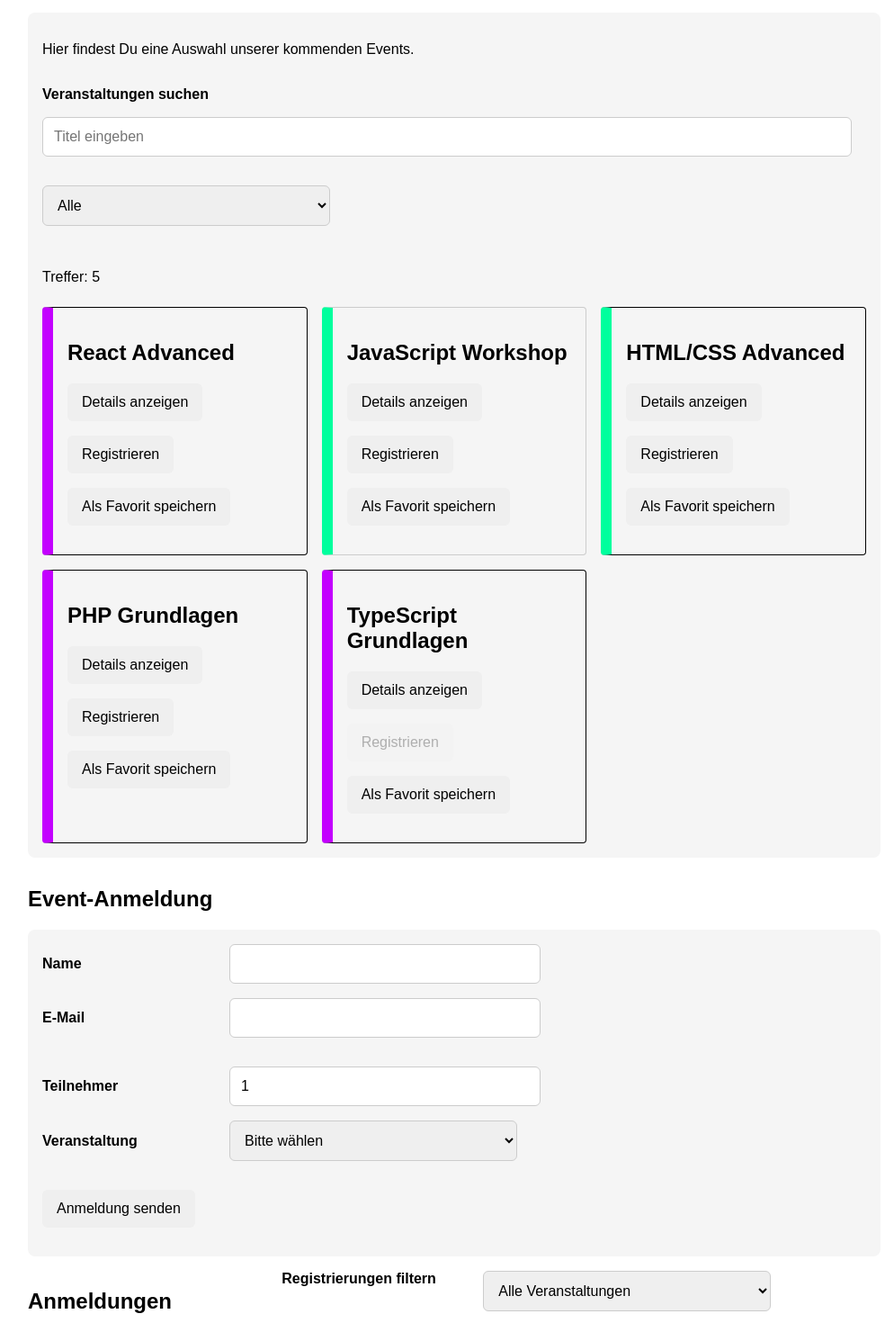
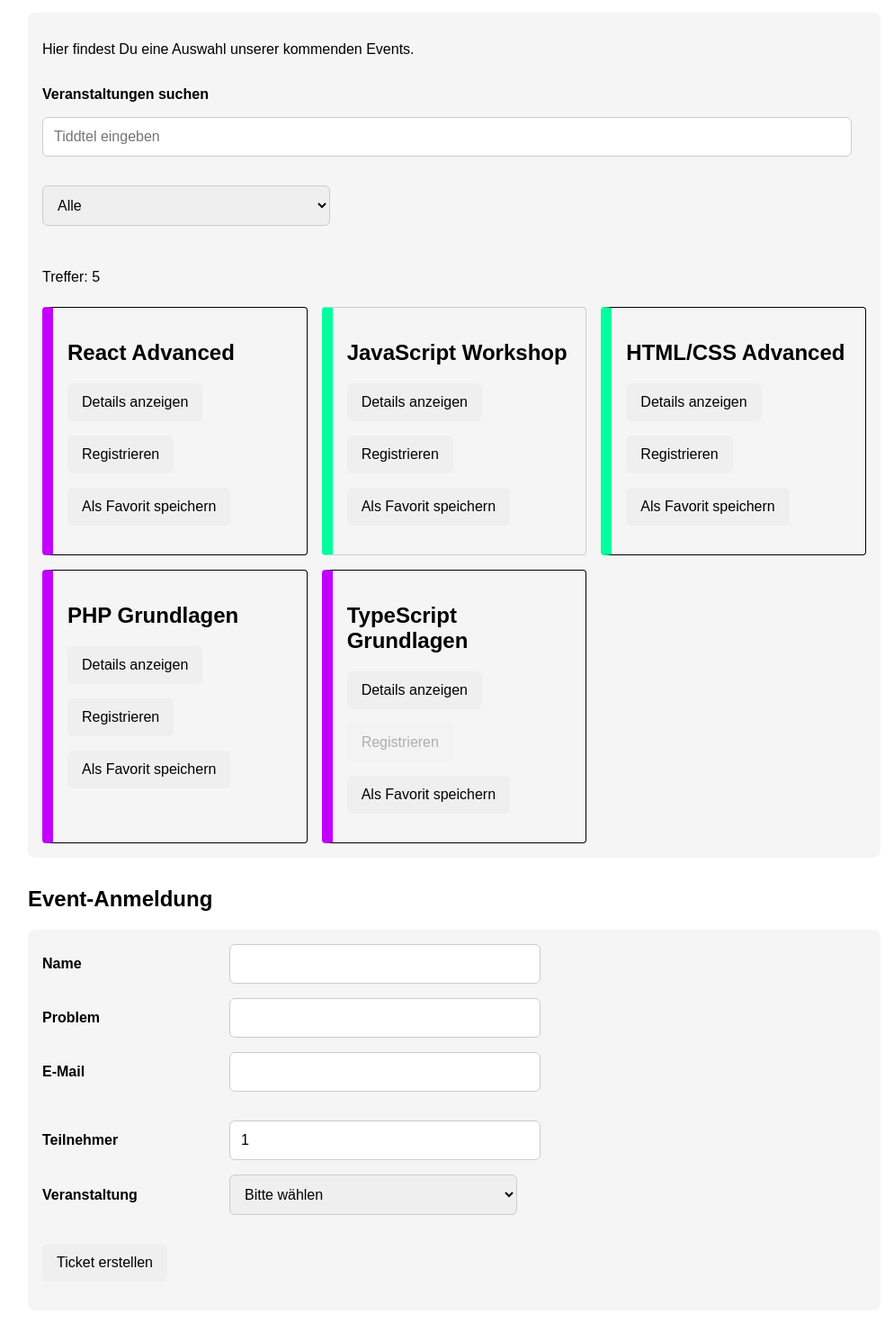
Before and after one commit to KaiGeyer/eventplanner, a React (Vite) app: page / in a window 1280 px wide. Shown: the part 120-1590 px from the top of the page at 90% size, without its empty margins (135-1129 px from the left). Built offline with nearby package versions, Linux system fonts and the light colour scheme.

Commit message:
complete everything Mi II

```diff
--- a/src/components/RegistrationForm.jsx
+++ b/src/components/RegistrationForm.jsx
@@ -21,6 +21,21 @@ export default function RegistrationForm({
                         onChange={onChange}
                     />
                 </div>
+                <div>
+                    <label htmlFor="Problem">
+                        Problem
+                    </label>
+                    <input
+                        ref={inputRefs.problem}
+                        type="text"
+                        id="name"
+                        name="name"
+                        value={formData.problem}
+                        onChange={onChange}
+                    />
+                </div>
+
+
                 <div>
                     <label htmlFor="email">
                         E-Mail
@@ -77,7 +92,7 @@ export default function RegistrationForm({
                 </div>
 
                 <button type="submit">
-                    Anmeldung senden
+                    Ticket erstellen
                 </button>
             </div>
         </form>
--- a/src/components/Search.jsx
+++ b/src/components/Search.jsx
@@ -19,7 +19,7 @@ export default function Search({
                     onChange={event =>
                         setSearchTerm(event.target.value)
                     }
-                    placeholder="Titel eingeben"
+                    placeholder="Tiddtel eingeben"
                 />
             </div>
 
```
